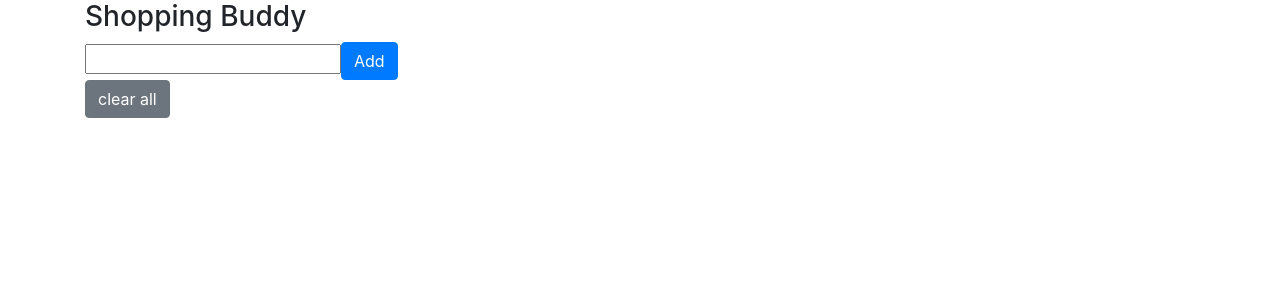
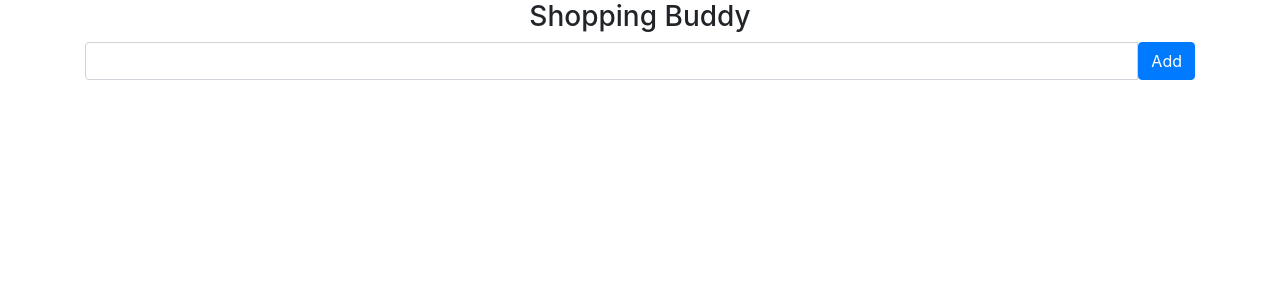
Before and after one commit to vyse12138/react-projects, a React (Create React App) app: page / in a window 1280 px wide. Shown: the top 300 px of the page. Built offline with nearby package versions, Linux system fonts and the light colour scheme.

Commit message:
Alert function update, delete whole list funcion

```diff
--- a/src/App.js
+++ b/src/App.js
@@ -9,48 +9,81 @@ function App() {
   const [list, setList] = useState([]);
   const [isEditing, setIsEditing] = useState(false);
   const [editID, setEditID] = useState(null);
-  const [alert, setAlert] = useState({show:false, msg:'', color:''});
+  const [alert, setAlert] = useState({
+    show:false,
+    msg:'',
+    color:''
+  });
+
+  //function called to show alert
+  const showAlert = (show=false, msg='', color='') => {
+    setAlert({show, msg, color
+    });
+  }
 
   const handleOnSubmit = e => {
     e.preventDefault();
     console.log('submitted');
 
     if(!name){
-      //display error alert
+      //alert warning of empty input
+      showAlert(true, 'Please enter the item', 'warning')
     }
-    else if (name && isEditing){
+    else if (isEditing){
       //editing
     }
     else{
       //add item
-      //alert success
       const newItem = {id:name, title:name};
       setList([...list, newItem]);
       setName('');
+
+      //alert success
+      showAlert(true, 'Item added', 'success')
     }
+  }
+
+  //function of clear list
+  const clearList = () =>{
+    //clear the list
+    setList([]);
+    //alert cleared
+    showAlert(true, 'List cleared', 'danger')
   }
   return (
     <div className='shopping-buddy container'>
+      <h3 className='add-heading text-center'>Shopping Buddy</h3>
+      {alert.show && <Alert {...alert} removeAlert={showAlert}/>}
       <form
-        className='add-item'
+        className='add-item input-group'
         onSubmit={handleOnSubmit}
       >
-        {alert.show && <Alert/>}
-        <h3 className='add-heading'>Shopping Buddy</h3>
+
+
         <input
-          className='add-text'
+          className='add-text form-control'
           type='text'
           value={name}
           onChange={e => setName(e.target.value)}
         />
-        <button className='add-button btn btn-primary' type='submit'>
+        <button className='add-button btn btn-primary ' type='submit'>
           {isEditing ? 'Edit' : 'Add'}
         </button>
       </form>
-      <div className='shopping-list'>
+
+      {list.length>0 &&(
+        <div className='shopping-list'>
         <List items={list}/>
-        <button className='list-clear-button btn btn-secondary'>clear all</button>
+        <button
+          className='list-clear-button btn btn-secondary'
+          onClick={() => clearList()}
+        >
+          clear all
+        </button>
       </div>
+      )}
+
+
     </div>
   );
 }
--- a/src/components/Alert.js
+++ b/src/components/Alert.js
@@ -1,7 +1,15 @@
-import React from 'react'
+import React, { useEffect } from 'react'
 
-const Alert = () => {
-  return <h2>alert</h2>
+const Alert = ({msg, color, removeAlert}) => {
+    useEffect(() => {
+        const timeout = setTimeout(() => {
+            removeAlert();
+        }, 2000);
+        return () => clearTimeout(timeout);
+    })
+  return (
+    <div className={`text-center alert alert-${color}`}>{msg}</div>
+  );
 }
 
 export default Alert
```
Also changed, not shown: 1 other file (tests, documents, lock files or other folders).
